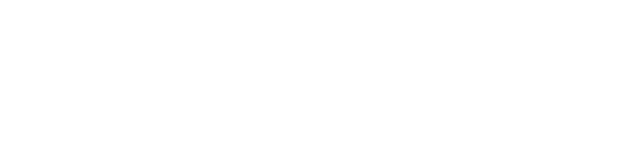
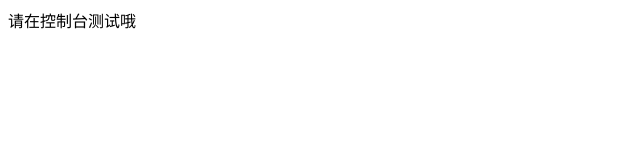
Before and after one commit to JayZangwill/baidu-task, a plain HTML site: page 2017/data-bind/index.html in a window 1280 px wide. Shown: the whole page, without its empty margins (0-640 px from the left). Drawn offline with Linux system fonts and the light colour scheme.

Commit message:
解决多次设置出现的问题

```diff
--- a/2017/data-bind/index.html
+++ b/2017/data-bind/index.html
@@ -7,6 +7,7 @@
 	</head>
 
 	<body>
+		请在控制台测试哦
 		<script>
 			function Observer(obj) {
 				this.data = obj;
```
